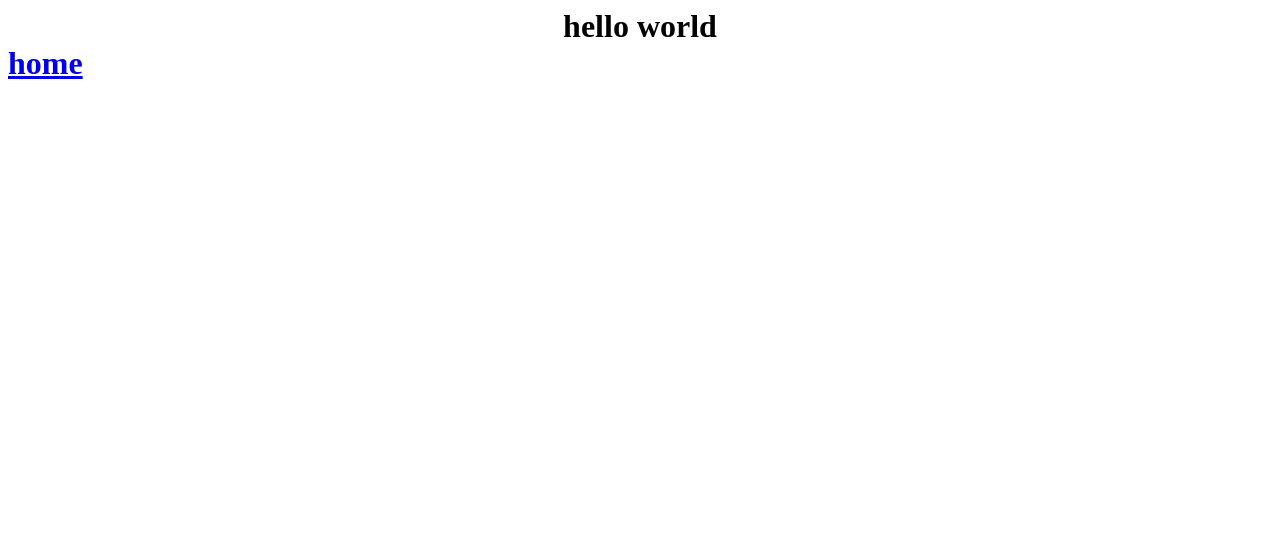
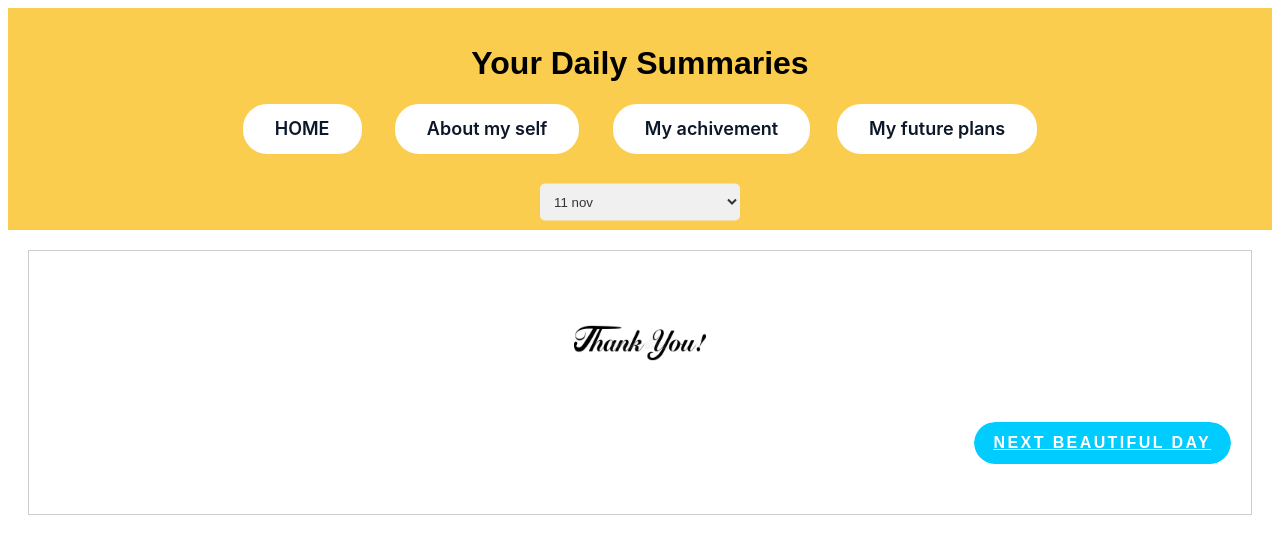
Before and after one commit to RonishN/RonishBlog, a plain HTML site: page eleven.html in a window 1280 px wide. Drawn offline with Linux system fonts and the light colour scheme.

Commit message:
Add files via upload

```diff
--- a/eleven.html
+++ b/eleven.html
@@ -1,8 +1,40 @@
-<html>
-    <head>
+<!DOCTYPE html>
+<html lang="en">
+<head>
+    <meta charset="UTF-8">
+    <meta name="viewport" content="width=device-width, initial-scale=1.0">
+    <title>Your Daily Summaries</title>
+    <link rel="stylesheet" href="content.css">
+</head>
+<body>
+    <header>
+        <h1 style="color: black;">Your Daily Summaries</h1>
+        <h2>
+            <a href="index.html" target="_blank" class="button-81">HOME</a> &nbsp;&nbsp;&nbsp;
+            <a href="aboutme.html" target="_blank" class="button-81">About my self </a>  &nbsp;&nbsp;&nbsp;
+            <a href="achivement.html" class="button-81" >My achivement</a>&nbsp;&nbsp;&nbsp;
+            <a href="futureplan.html" class="button-81">My future plans</a>
+        </h2>
+        <div class="box">
+            <br><br>
+        <select name="first" id="first" onChange="window.location.href=this.value">
+            <option value="#">11 nov</option>
+            <option value="index.html">Home</option>
+         <option value="eight.html">8 nov</option>
+        <option value="nine.html">9 nov</option>
+         <option value="ten.htm">10 nov</option>
+         <option value="six.htm">12-17 nov</option>
+            </select>
+            </div>
+            <h4>..</h4>
+    </header>
+    <div class="summary-container">
+        <h2>
 
-    </head>
-    <body>
-        <h1><center>hello world</center><a href="index.html">home</a></h1>
-    </body>
+        </h2>
+        <h1 style="text-align: center;"> <img src="thankyou.jpg" width="150" height="100"></h1>
+    <h1 style="text-align: end;"><a href="home.html" class="button">NEXT BEAUTIFUL DAY</a></h1>
+    </div>
+</body>
+
 </html>
```
